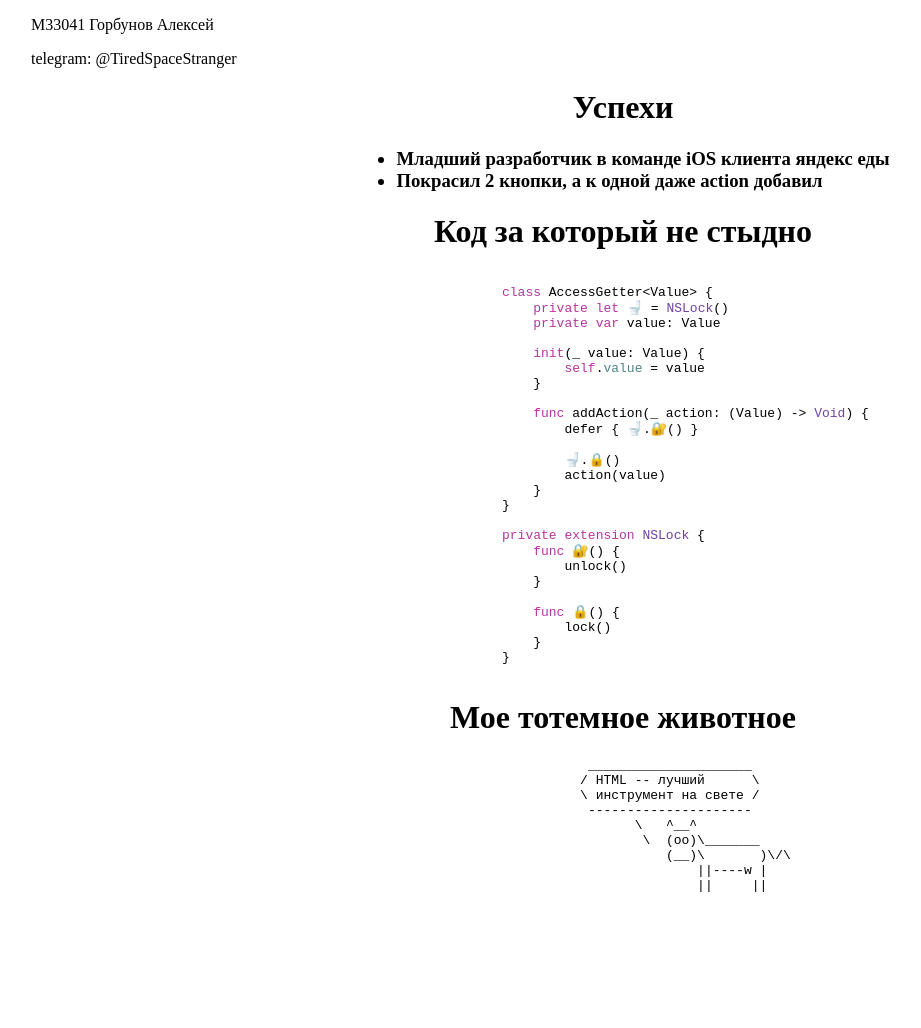
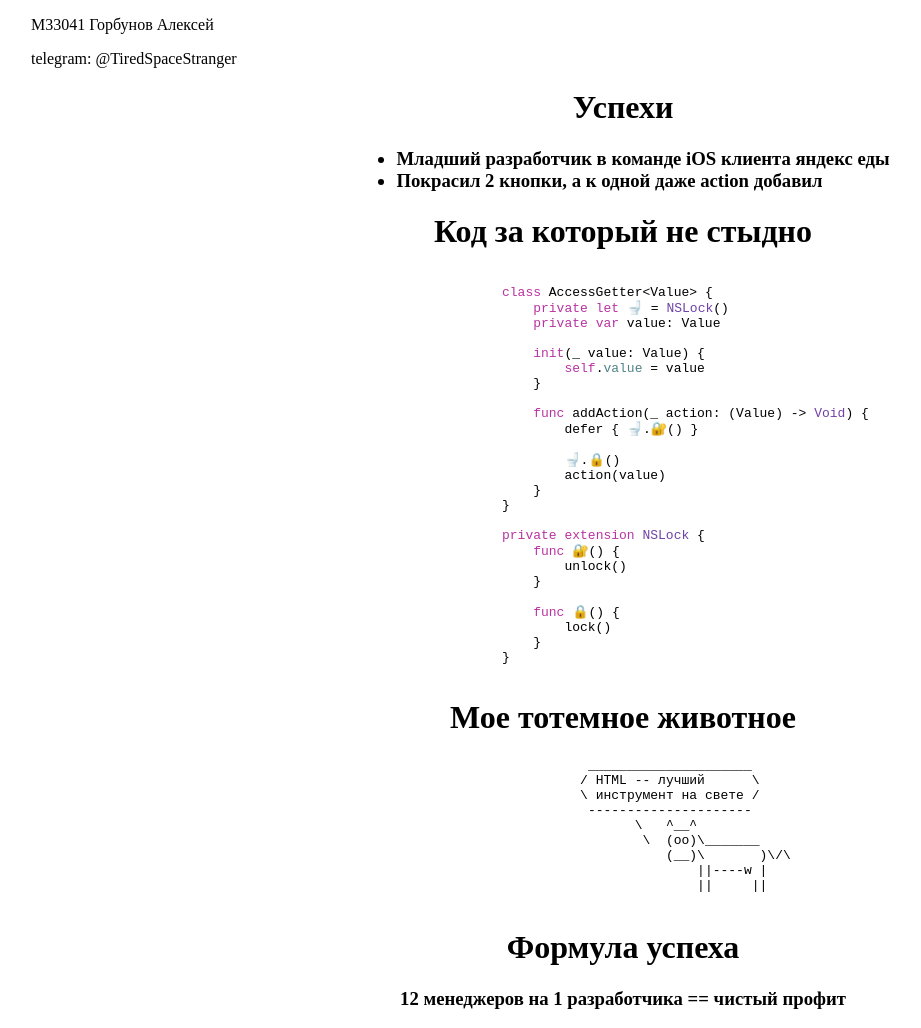
Before and after one commit to AlexeyGorbunov72/lab1WEEEEB, a plain HTML site: page index.html in a window 1280 px wide. Shown: the whole page, without its empty margins (17-938 px from the left). Before the commit the page ends 921 px from the top, so only its background shows below. Drawn offline with Linux system fonts and the light colour scheme.

Commit message:
Добавил секцию формула успеха

```diff
--- a/index.html
+++ b/index.html
@@ -78,5 +78,16 @@
                 <span>               ||     ||   </span>
             </pre>
         </div>
+
+        <div id="header">
+            <h1>Формула успеха</h1>
+        </div>
+
+        <div id="formulaOfSuccess">
+            <h3>
+                12 менеджеров на 1 разработчика == чистый профит
+            </h3>
+        </div>
+
     </body>
 </html>
--- a/style.css
+++ b/style.css
@@ -9,7 +9,7 @@
     text-align: center;
 }
 
-#bodyRegularText h3 {
+#bodyRegularText li h3 {
     text-align: left;
 }
 
@@ -23,6 +23,10 @@
     justify-content: center;
 }
 
+#formulaOfSuccess {
+    text-align: center;
+}
+
 #cowsay {
     text-align: center;
 }
```
